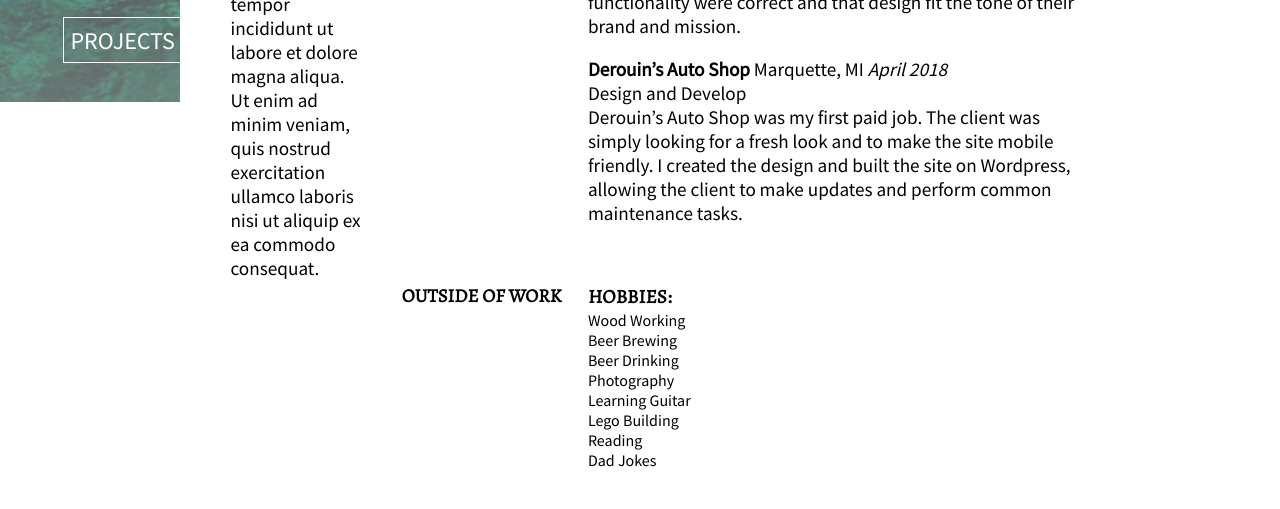
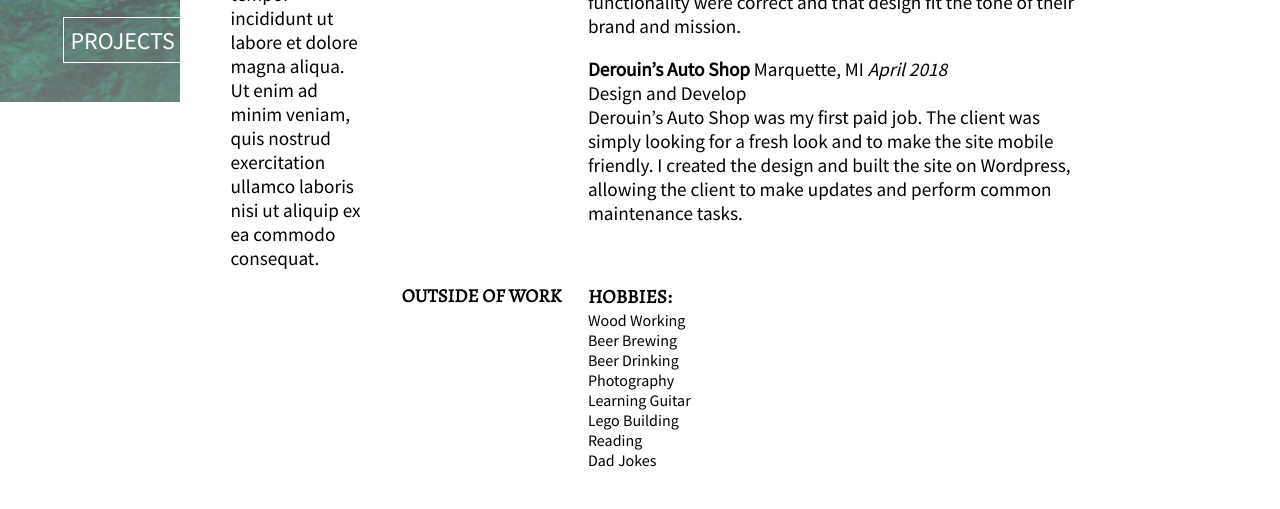
Before and after one commit to potpiedigital/potpiedigital.github.io, a website: page source/resume.html in a window 1280 px wide. Shown: the part 718-1227 px from the top of the page. Drawn offline with nearby package versions, Linux system fonts and the light colour scheme; files that its build step writes are made by us from their sources.

Commit message:
small adjustment to resume page, after I noticed some extra margin area on the top paragraph. I aslo want to play with the resume image. to change using a picture tag and inline image changing.

```diff
--- a/source/stylesheet.css
+++ b/source/stylesheet.css
@@ -387,6 +387,10 @@ footer > nav {
     padding: 0 0 0 10%;
 }
 
+.basic-bio > div > p {
+    margin-top: 0;
+}
+
 .basic-bio img {
     width: 25%;
     height: auto;
@@ -475,7 +479,6 @@ ul > h4 {
     .basic-bio > div > p,
     .web-projects > div > p {
         font-size: 1.15em;
-        margin-top: 0;
     }
     .basic-bio > div > p:nth-child(2) {
         display: none;
@@ -515,13 +518,4 @@ ul > h4 {
         margin: 1% auto;
         width: 100%;
     }
-    /*footer {
-        display: flex;
-        justify-content: space-around;
-        align-items: flex-start;
-    }
-    footer > nav > ul {
-        display: block;
-        text-align: left;
-    }*/
 }
```
